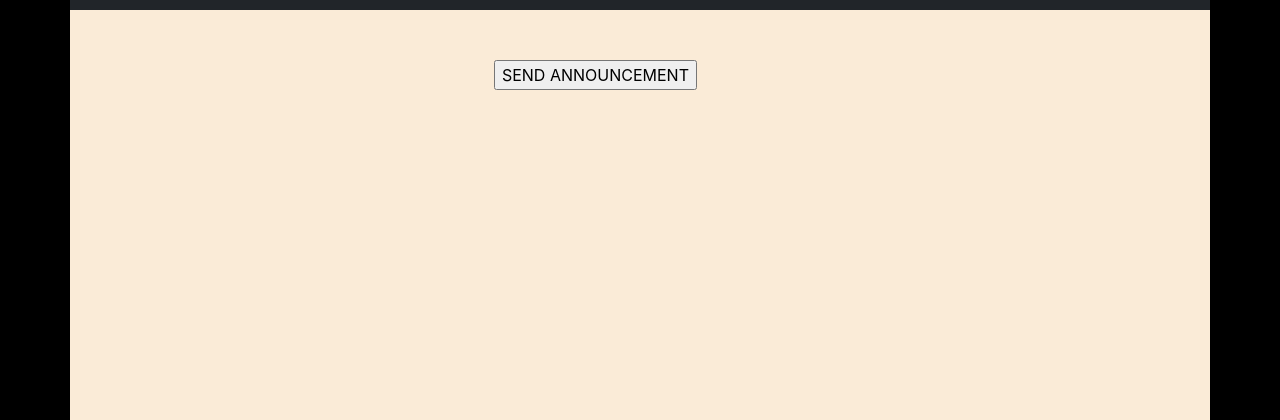
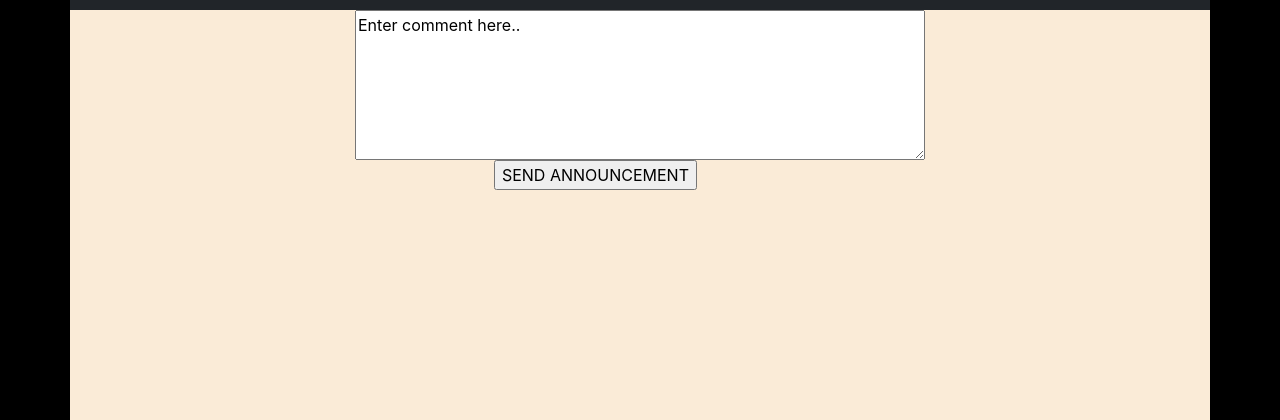
Before and after one commit to lbenedetto/FoodRescue, a PHP site: page /projectname/map.html in a window 1280 px wide. Shown: the part 465-885 px from the top of the page. Run offline with PHP 8.4, Linux system fonts and the light colour scheme; some libraries are stand-ins or nearby versions.

Commit message:
Add files via upload

```diff
--- a/Web/customcss.css
+++ b/Web/customcss.css
@@ -56,9 +56,17 @@ img
     height:1000px;
 }
 
+.comment
+{
+    position: absolute;
+    top:40%;
+    right:25%;
+    width:50%;
+    height:15%;
+}
 .sub
 {
     position: absolute;
-    top:45%;
+    top:55%;
     right:45%;
 }
--- a/Web/map.html
+++ b/Web/map.html
@@ -33,7 +33,7 @@
         <div class="container text-center box">
 
                 <h2>Select nearest building</h2>
-                <form method = "POST" action="sendrest.php"></formmethod>
+                <form method = "POST" action="auth_poster.php" id="f"></formmethod>
                 <select id="Location" class="text" onchange="getLocation()" style="border-style: double;
                 color:black;">
                         <option value="0">ART - Art Building</option>
@@ -69,11 +69,17 @@
                    <div id="map"></div>
                     <br>
 
+                    <input type="hidden" name="title" value="Food Rescue">
+
                     <input type="hidden" name="Lat" id="Lat" style="border-style: double;color:black;"><br><br>
                     <input type="hidden" name="Long" id="Long" style="border-style: double;color:black;"><br><br>
+
+                    <textarea name="body" class="comment" form="f" >Enter comment here..</textarea>
+
                     <input type="submit" class="sub" name="subnotification" value="SEND ANNOUNCEMENT">
 
                 </form>
+
                 <div style="position: absolute; bottom: 15; right: 10; text-align:right; color:black; z-index:2;">Powered by Google Maps API</div>
                 <div style="position: absolute; bottom: 0; right: 10; text-align:right; color:black; z-index:2;">Base template Scrolling Nav by Bootstrap</div>
         </div>
```
Also changed, not shown: Web/auth_poster.php (+8 -19 lines).
